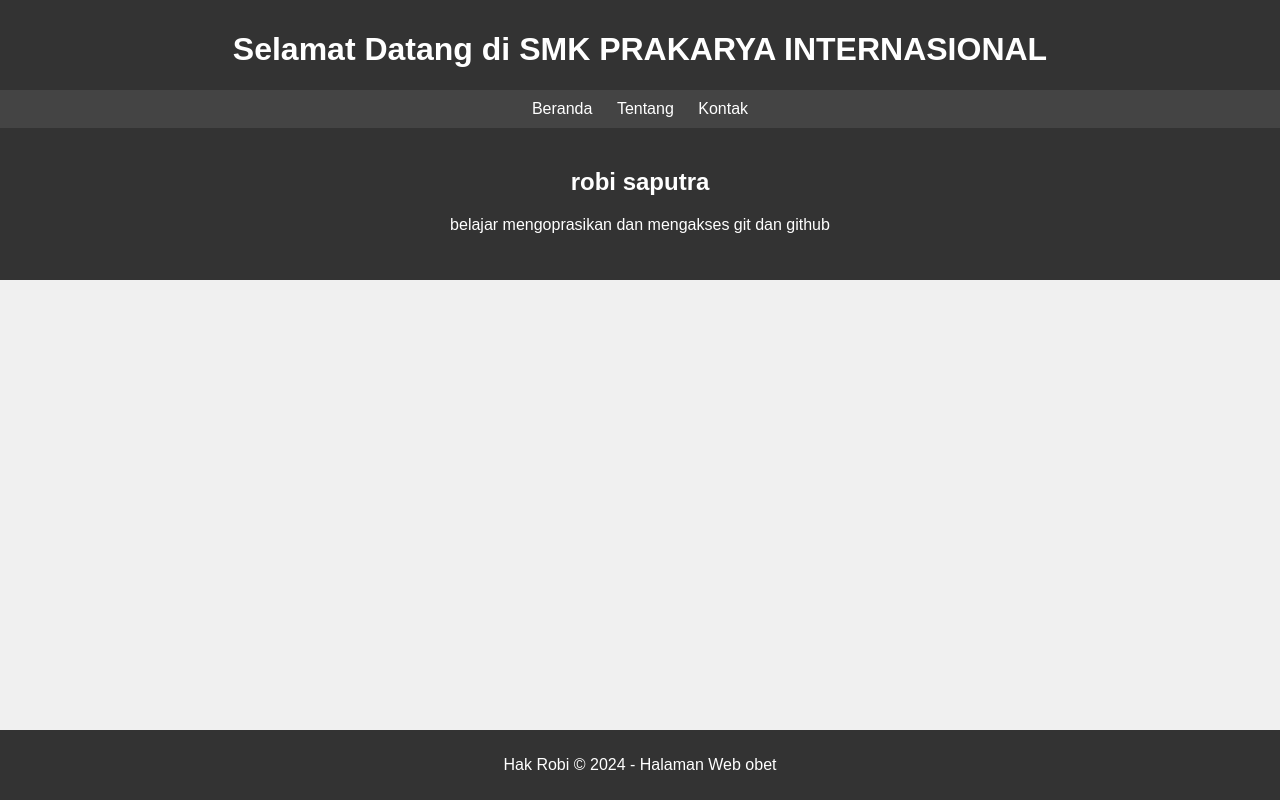
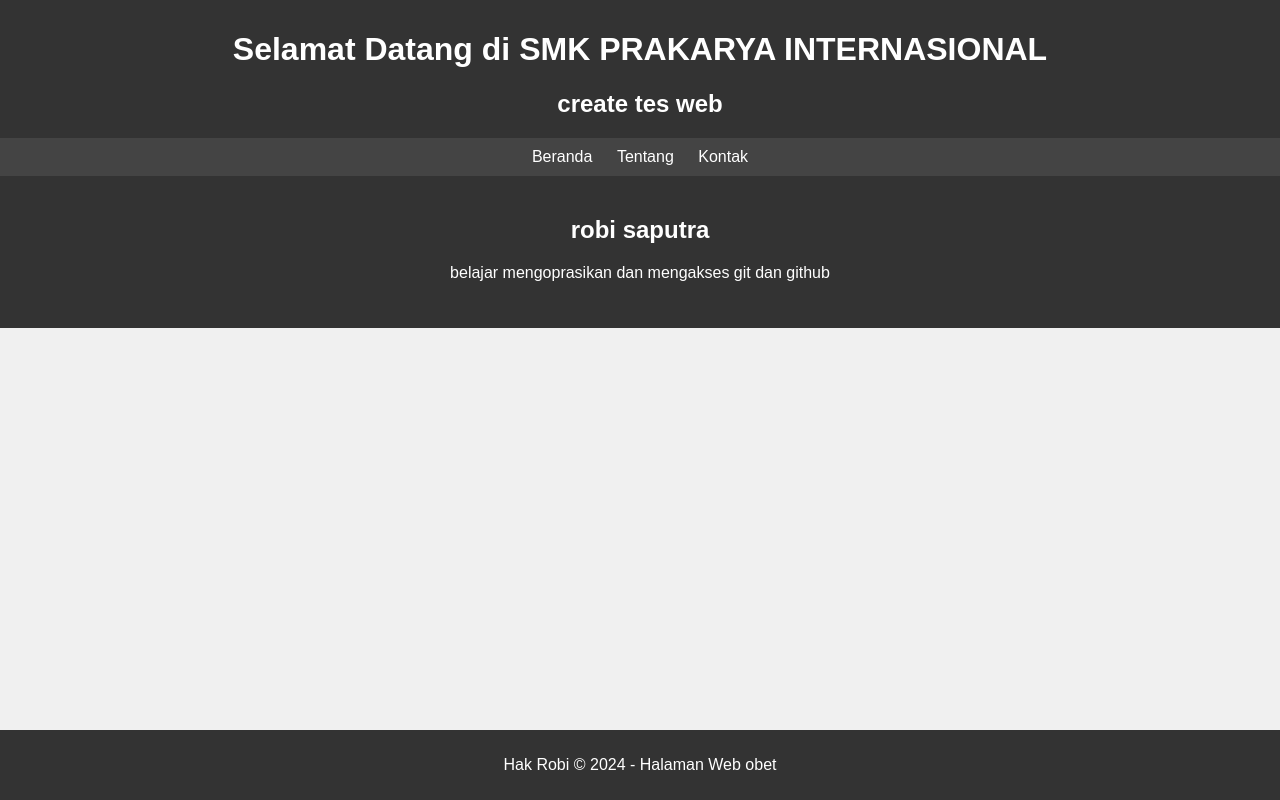
Before and after one commit to robisptraa/belajar-git, a plain HTML site: page index.html in a window 1280 px wide. Drawn offline with Linux system fonts and the light colour scheme.

Commit message:
Update index.html tampilan header

```diff
--- a/index.html
+++ b/index.html
@@ -46,6 +46,7 @@
 <body>
     <header>
         <h1>Selamat Datang di SMK PRAKARYA INTERNASIONAL</h1>
+        <h2>create tes web</h2>
     <nav>
         <a href="#">Beranda</a>
         <a href="#">Tentang</a>
```
